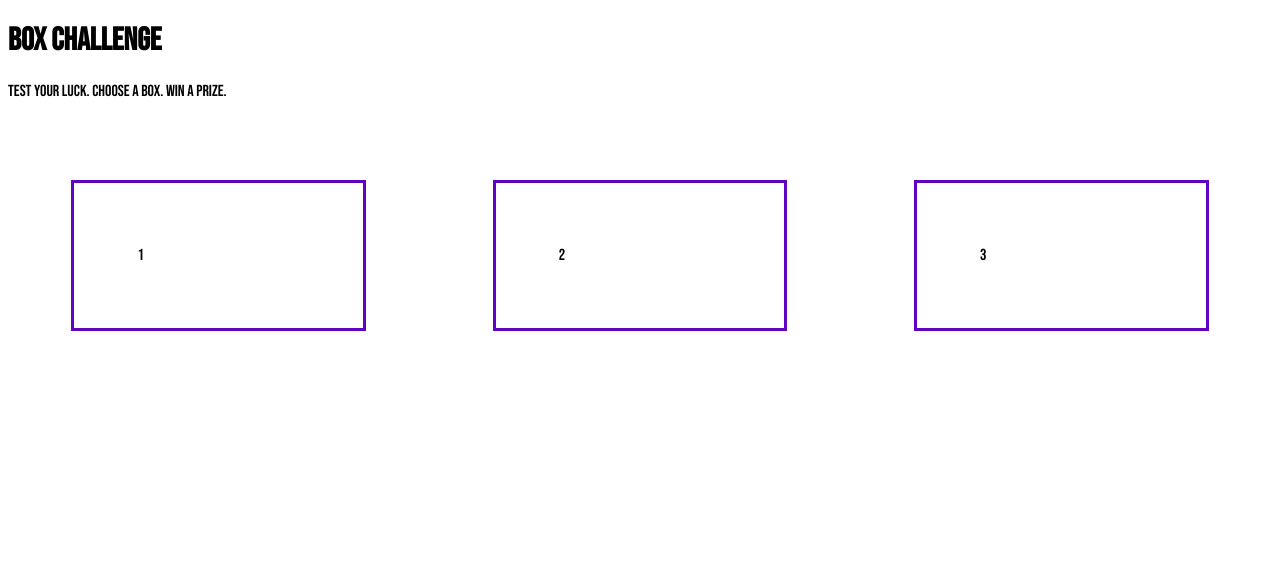
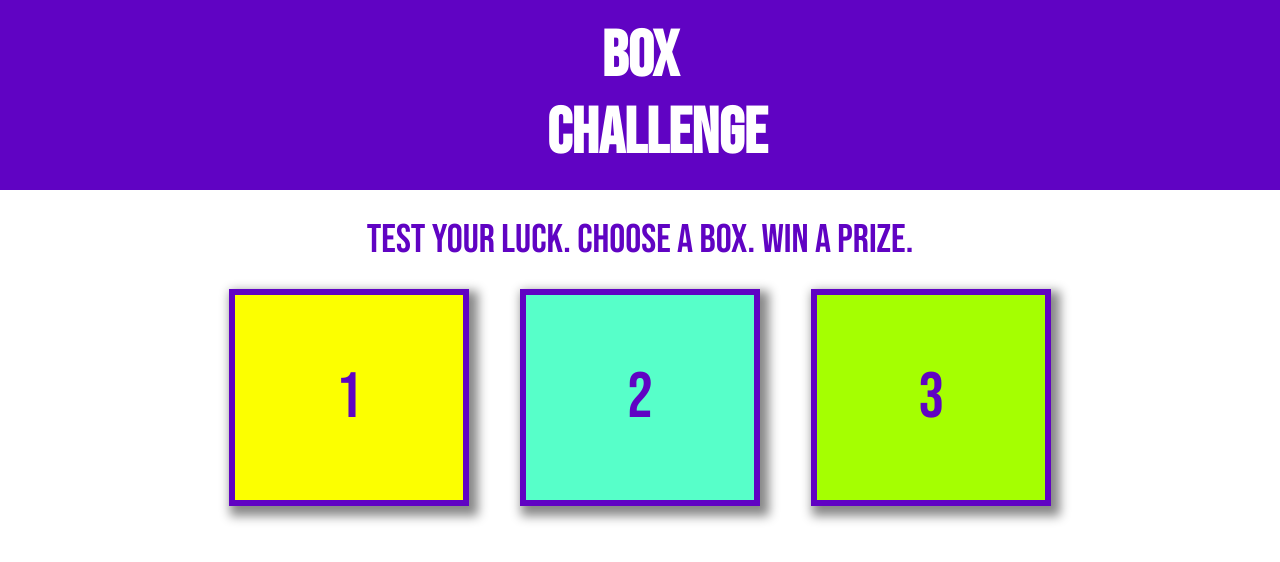
Before and after one commit to abigailfriedman/m5-hw8-Friedman-Abigail, a plain HTML site: page index.html in a window 1280 px wide. Drawn offline with Linux system fonts and the light colour scheme.

Commit message:
added CSS styling

```diff
--- a/styles.css
+++ b/styles.css
@@ -1,3 +1,7 @@
+*{
+  margin: 0;
+}
+
 :root {
   --primary-color: #6003C3;
   --white: #FFFFFF;
@@ -10,14 +14,92 @@ body {
   font-family: 'Bebas Neue', Impact, sans-serif;
 }
 
+header {
+  background-color: #6003C3;
+  color: #ffffff;
+  height: 200px;
+  display: flex;
+  justify-content: center;
+  align-items: center;
+  padding: 20px;
+  resize: both;
+  text-align: center;
+}
+
+h1{
+  width: 60%;
+  padding: 20px;
+  text-align: center;
+  font-size: 4em;
+}
+
+#message{
+  color:#6003C3;
+  font-size: 1.5em;
+  text-align: center;
+  padding: 4% 4% 2% 4%;
+}
+
 .boxes{
-display: flex;
-justify-content: center;
+  display: flex;
+  justify-content: center;
+  flex-flow: column;
+  align-items: center;
 }
 
 .box{
-  width: 25%;
+  width: 100px;
+  text-align: center;
+  color: #6003C3;
+  font-size: 4em;
   padding: 5%;
-  margin: 5%;
-  border: 3px solid #6003C3;
+  margin: 2%;
+  border: 6px solid #6003C3;
+  box-shadow: 5px 6px 10px 4px  #888888;
 }
+
+#box-1{
+  background-color: #FCFF00;
+}
+
+#box-2{
+  background-color: #57FFC9;
+}
+
+#box-3{
+  background-color: #A5FF01;
+}
+
+@media (min-width: 500px){
+  h1{
+    width: 40%;
+  }
+
+  #message{
+    font-size: 2.5em;
+  }
+
+  .boxes{
+  flex-flow: row;
+  }
+}
+
+@media (min-width: 700px){
+  h1{
+    width: 30%;
+  }
+
+  header{
+   max-height: 150px;
+  }
+}
+
+@media (min-width: 1000px){
+  h1{
+    width: 15%;
+  }
+
+  #message{
+    padding: 2% 4% 0 4%;
+  }
+}
```
Also changed, not shown: index.html (+1 -1 lines), index.js (+0 -14 lines).
